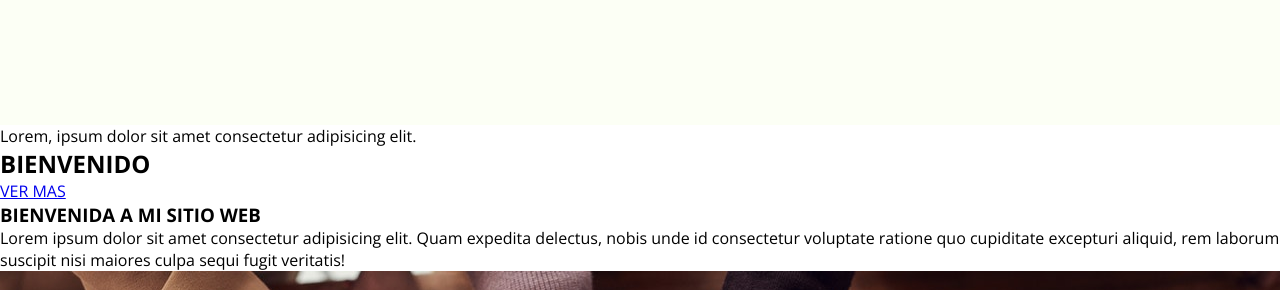
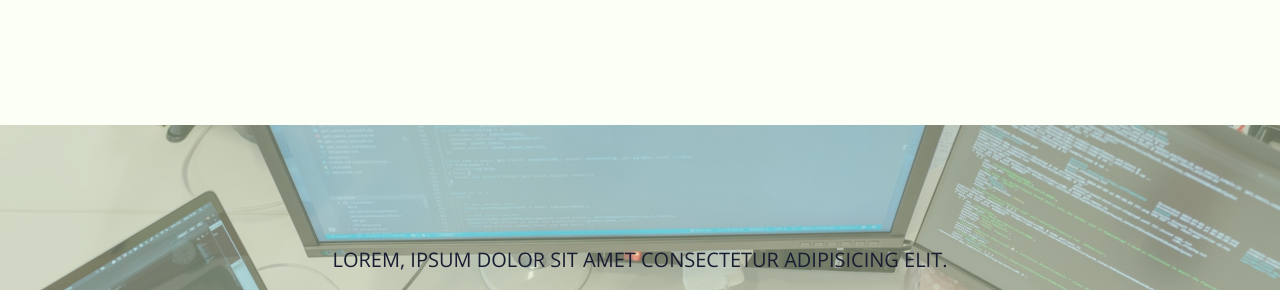
Before and after one commit to DanielEnGitHub/Learning, a plain HTML site: page Desarollo_web_frontend/010-Proyecto_Final/index.html in a window 1280 px wide. Shown: the part 75-365 px from the top of the page. Drawn offline with nearby package versions, Linux system fonts and the light colour scheme.

Commit message:
Agregando estilos al banner y a la seccion bienvenida

```diff
--- a/Desarollo_web_frontend/010-Proyecto_Final/css/estilos.css
+++ b/Desarollo_web_frontend/010-Proyecto_Final/css/estilos.css
@@ -49,3 +49,83 @@ header{
 }
 
 /* FIN CABECERA */
+
+/* SECCION PRINCIPAL */
+.banner{
+    width: 100%;
+    height: 500px;
+    background-image: url(../img/banner.jpg);
+    background-position: center;
+    background-size: cover; /*LA IMAGEN SIEMPRE OCUPARA EL 100%*/
+}
+
+.banner > div {
+    width: 100%;
+    height: 100%;
+    background-color: rgba(209, 219, 189, 0.5);
+}
+
+.llamada-accion{
+    text-align: center;
+    display: flex;
+    flex-flow: column wrap;
+    justify-content: center;
+    height: 100%;
+    align-items: center;
+}
+
+.llamada-accion p{
+    font-size: 20px;
+    color: #181D31;
+    text-transform: uppercase;
+    margin-bottom: 20px;
+}
+
+.llamada-accion h2{
+    font-size: 42px;
+    color: #181D31;
+    width: 100%;
+    padding: 45px 0px;
+    background-color: rgba(255, 255, 255, 0.4);
+    max-width: 470px;
+}
+
+.llamada-accion a{
+    font-size: 18px;
+    color: #181D31;
+    width: 100%;
+    padding: 10px 0;
+    background-color: rgba(255, 255, 255, 0.4);
+    max-width: 120px;
+    margin-top: 20px;
+    text-decoration: none;
+}
+
+.llamada-accion a:hover{
+    color: #a4281f;
+}
+/* FIN SECCION PRINCIPAL */
+
+/* SECCION DE BIENVENIDA */
+.bienvenida{
+    width: 100%;
+    background-color: #D3E4CD;
+    text-align: center;
+    color: #181D31;
+}
+
+.bienvenida h3{
+    padding-top: 40px;
+    padding-bottom: 40px;
+    font-size: 16px;
+}
+
+.bienvenida p{
+    font-size: 16px;
+    padding-bottom: 40px;
+    line-height: 1.7em;
+    max-width: 370px;
+    margin: auto;
+}
+
+/* FIN SECCION DE BIENVENIDA */
```
